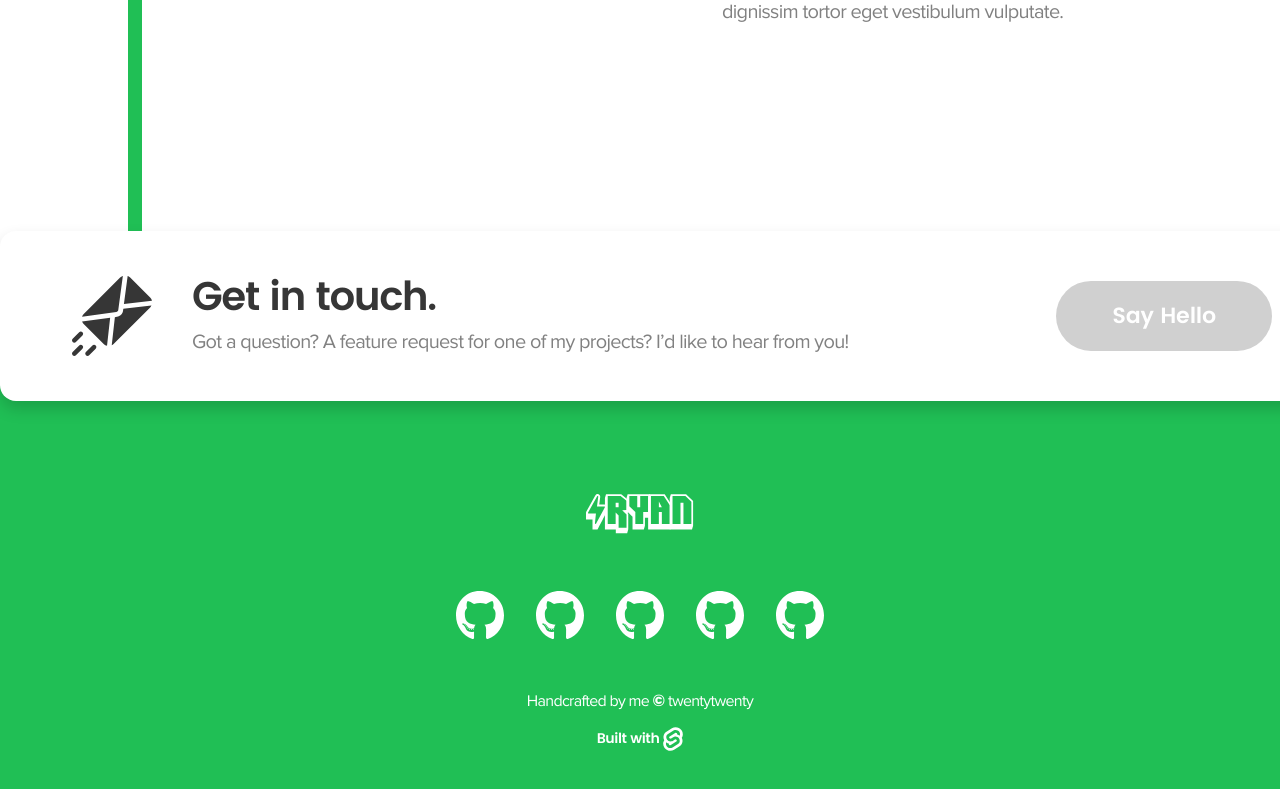
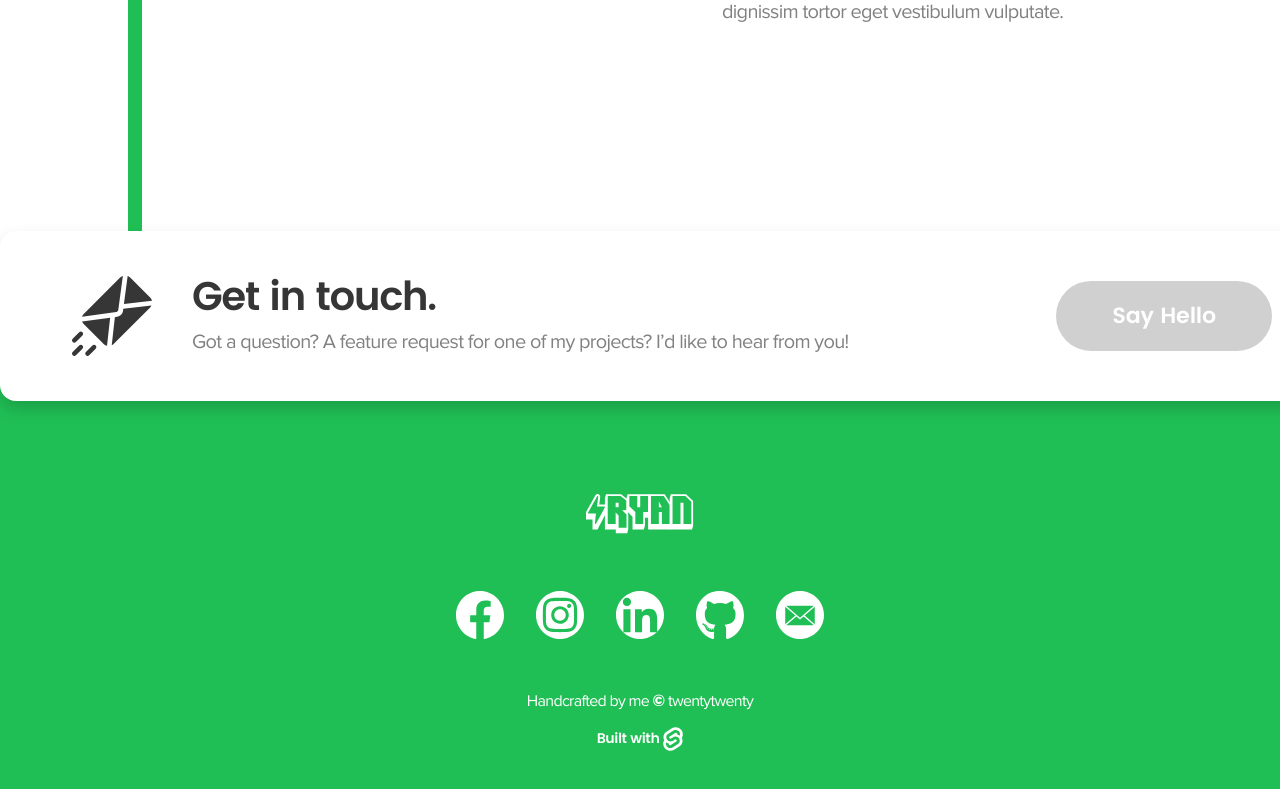
Before and after one commit to RyanWirth/portfolio, a Svelte app: page / in a window 1280 px wide. Shown: the part 3416-4205 px from the top of the page. Built offline with nearby package versions, Linux system fonts and the light colour scheme.

Commit message:
Add social media icons

```diff
--- a/src/components/Footer.svelte
+++ b/src/components/Footer.svelte
@@ -103,15 +103,25 @@
     <a class="global__button" href="mailto:ryan@ryanwirth.ca">Say Hello</a>
   </aside>
   <main>
-    <a href="https://ryanwirth.ca/">
+    <a href="https://ryanwirth.ca">
       <svg class="footer__logo">
         <use xlink:href="/images.svg#icon-logo" />
       </svg>
     </a>
     <div class="footer__buttons">
-      <a href="https://github.com/RyanWirth">
+      <a href="https://facebook.com/ryankwirth">
         <svg>
-          <use xlink:href="/images.svg#icon-github" />
+          <use xlink:href="/images.svg#icon-facebook" />
+        </svg>
+      </a>
+      <a href="https://instagram.com/ryankwirth">
+        <svg>
+          <use xlink:href="/images.svg#icon-instagram" />
+        </svg>
+      </a>
+      <a href="https://www.linkedin.com/in/ryankwirth/">
+        <svg>
+          <use xlink:href="/images.svg#icon-linkedin" />
         </svg>
       </a>
       <a href="https://github.com/RyanWirth">
@@ -119,19 +129,9 @@
           <use xlink:href="/images.svg#icon-github" />
         </svg>
       </a>
-      <a href="https://github.com/RyanWirth">
+      <a href="mailto:ryan@ryanwirth.ca">
         <svg>
-          <use xlink:href="/images.svg#icon-github" />
-        </svg>
-      </a>
-      <a href="https://github.com/RyanWirth">
-        <svg>
-          <use xlink:href="/images.svg#icon-github" />
-        </svg>
-      </a>
-      <a href="https://github.com/RyanWirth">
-        <svg>
-          <use xlink:href="/images.svg#icon-github" />
+          <use xlink:href="/images.svg#icon-mail" />
         </svg>
       </a>
     </div>
@@ -140,7 +140,7 @@
       <span>©</span>
       twentytwenty
     </p>
-    <a class="footer__built-with-svelte" href="https://svelte.dev/">
+    <a class="footer__built-with-svelte" href="https://svelte.dev">
       Built with
       <svg>
         <use xlink:href="/images.svg#footer-svelte" />
```
Also changed, not shown: public/images.svg.
